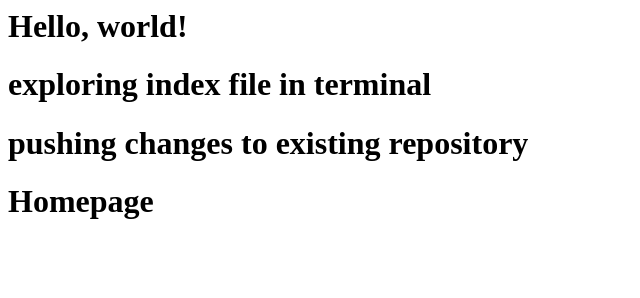
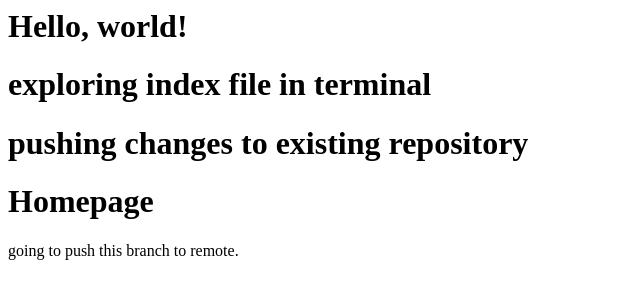
Before and after one commit to DhanashreeKharade451/mod1, a plain HTML site: page index.html in a window 1280 px wide. Shown: the whole page, without its empty margins (0-640 px from the left). Drawn offline with Linux system fonts and the light colour scheme.

Commit message:
merged branch homepage-design

```diff
--- a/index.html
+++ b/index.html
@@ -8,6 +8,7 @@
      <h1>pushing changes to existing repository</h1>
      <div>
         <h1>Homepage</h1>
+        <p>going to push this branch to remote.</p>
      </div>
   </body>
 </html>
```
